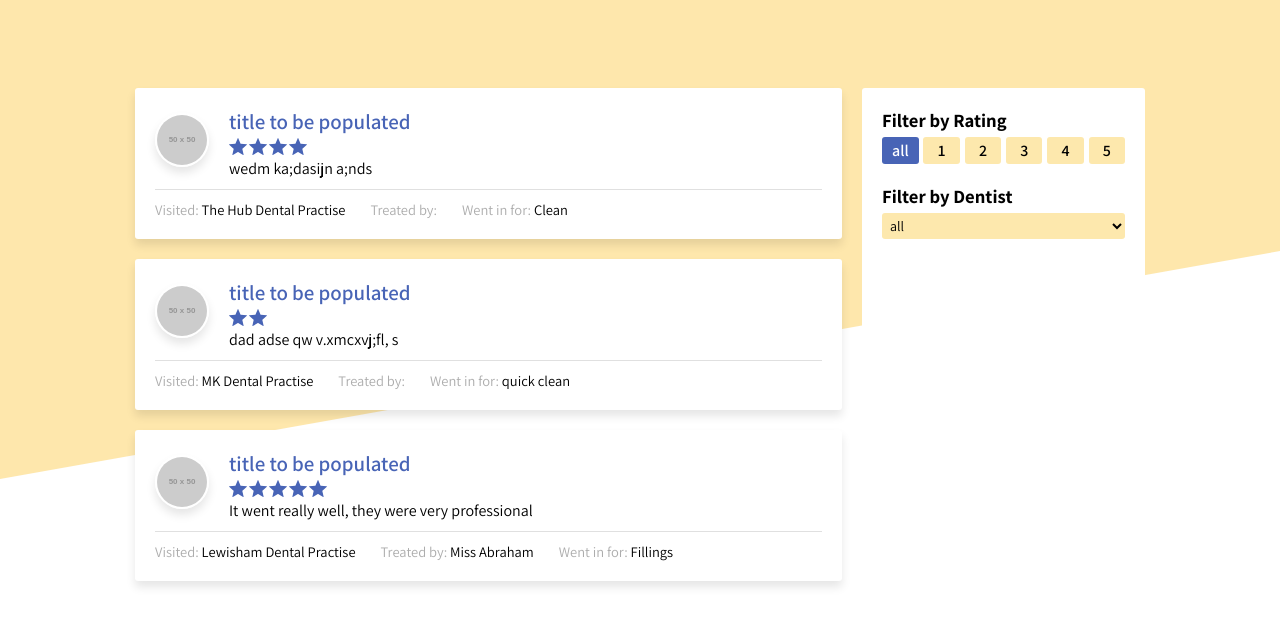
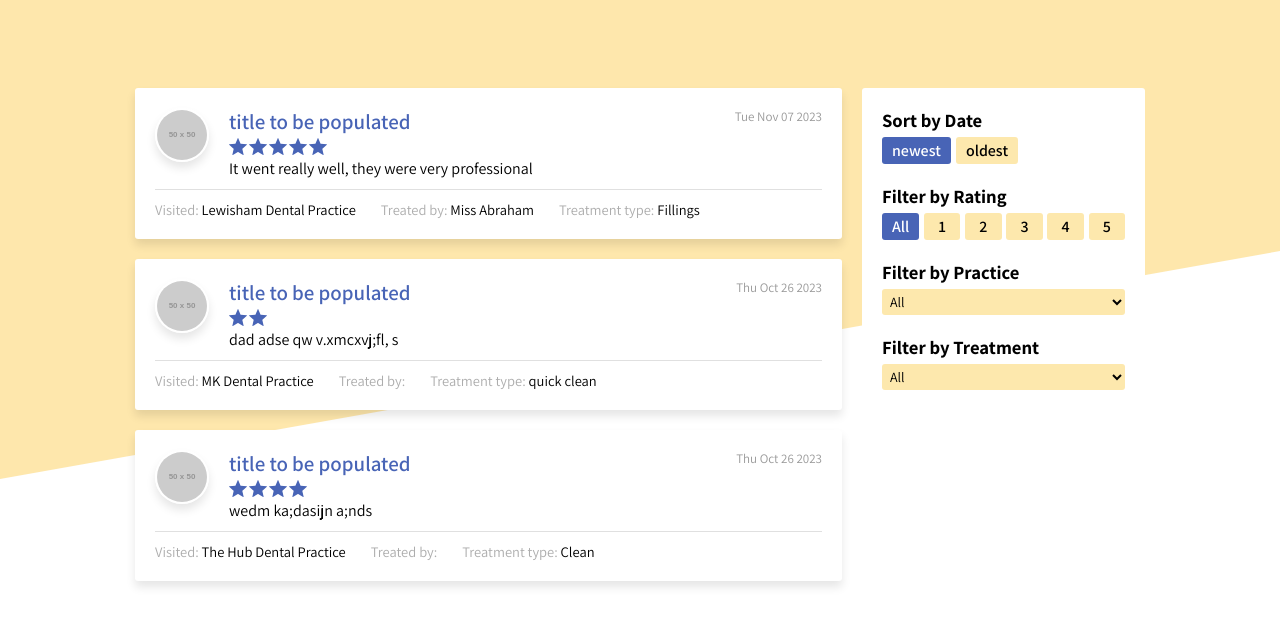
Before and after one commit to Chima42/golden-smiles, a Gatsby site: page / in a window 1280 px wide. Shown: the part 271-896 px from the top of the page. Built offline with nearby package versions, Linux system fonts and the light colour scheme; Gatsby itself is replaced by a stand-in of ours; placeholder pictures from the web are drawn by us.

Commit message:
Code clean up and completed filters/ sorting

```diff
--- a/src/content/reviews_data.json
+++ b/src/content/reviews_data.json
@@ -7,7 +7,7 @@
     "What operation/ procedure did you go in for?": "Clean",
     "What was the name of the consultant you saw?": "",
     "Thanks {{field:01HDP998W1KYKZGTJKP8PJXMNB}}, what's your email?": "chimaaa@gmail.com",
-    "Which dentist did you visit?": "The Hub Dental Practise",
+    "Which dentist did you visit?": "The Hub Dental Practice",
     "Submitted At": "26/10/2023 15:36:21",
     "Token": "ggdbonhmvf93a4cbggdbiapbyyblryab"
   },
@@ -19,7 +19,7 @@
     "What operation/ procedure did you go in for?": "quick clean",
     "What was the name of the consultant you saw?": "",
     "Thanks {{field:01HDP998W1KYKZGTJKP8PJXMNB}}, what's your email?": "chimaaa@gmail.com",
-    "Which dentist did you visit?": "MK Dental Practise",
+    "Which dentist did you visit?": "MK Dental Practice",
     "Submitted At": "26/10/2023 15:35:04",
     "Token": "0162rqqmzfo8q0162rkbgwxqn5m0br0j"
   },
@@ -31,7 +31,7 @@
     "What operation/ procedure did you go in for?": "Fillings",
     "What was the name of the consultant you saw?": "Miss Abraham",
     "Thanks {{field:01HDP998W1KYKZGTJKP8PJXMNB}}, what's your email?": "daniel@ddad.com",
-    "Which dentist did you visit?": "Lewisham Dental Practise",
+    "Which dentist did you visit?": "Lewisham Dental Practice",
     "Submitted At": "07/11/2023 11:13:09",
     "Token": "ru3b0g4uzv49jb0t54ru3b0ktz7upwn1"
   }
--- a/src/pages/index.tsx
+++ b/src/pages/index.tsx
@@ -7,12 +7,12 @@ import Star from "../images/star.svg"
 interface IReview {
   name: string;
   yourVisit: string;
-  rating: number;
-  procedure: string;
+  rating: string;
+  treatment: string;
   title: string;
   consultant: string;
   isVisible: boolean;
-  dentistName: string;
+  practice: string;
   date: string;
 }
 
@@ -22,11 +22,11 @@ const IndexPage: React.FC<PageProps> = () => {
       return {
         name: data["Hello, what's your name?"],
         yourVisit: data["How was your visit to the dentist you went to?"],
-        rating: data["What rating would you give it out of 5?"],
-        procedure: data["What operation/ procedure did you go in for?"],
+        rating: `${data["What rating would you give it out of 5?"]}`,
+        treatment: data["What operation/ procedure did you go in for?"],
         title: data["Give your review a title"],
         consultant: data["What was the name of the consultant you saw?"],
-        dentistName: data["Which dentist did you visit?"],
+        practice: data["Which dentist did you visit?"],
         date: data["Submitted At"],
         isVisible: true
       }
@@ -35,62 +35,108 @@ const IndexPage: React.FC<PageProps> = () => {
 
   const [sidebarOpen, setSidebarOpen] = useState(false);
   const [ratingsFilter, setRatingsFilter] = useState([{
-    filter: "all",
+    rating: "All",
     selected: true
   },
   {
-    filter: "1",
+    rating: "1",
     selected: false
   },
   {
-    filter: "2",
+    rating: "2",
     selected: false
   },
   {
-    filter: "3",
+    rating: "3",
     selected: false
   },
   {
-    filter: "4",
+    rating: "4",
     selected: false
   },
   {
-    filter: "5",
+    rating: "5",
     selected: false
   }])
-  const [dentistFilter] = useState([{
-    name: "all",
+  const [practiceFilter, setPracticeFilter] = useState([{
+    practice: "All",
     selected: true
   }, ...formatJSON().map(x => ({
-    name: x.dentistName,
+    practice: x.practice,
     selected: false
   }))])
+  const [treatmentFilter, setTreatmentFilter] = useState([{
+    treatment: "All",
+    selected: true
+  }, ...formatJSON().map(x => ({
+    treatment: x.treatment,
+    selected: false
+  }))])
+  const [sortOptions, setSortOptions] = useState([{
+    type: "newest",
+    selected: true
+  }, {
+    type: "oldest",
+    selected: false
+  }])
 
   const [reviewList, setReviewList] = useState<IReview[]>(formatJSON());
 
+  const activeFilters = () => {
+    const filter = {
+      ...ratingsFilter.find(x => x.selected),
+      ...practiceFilter.find(x => x.selected),
+      ...treatmentFilter.find(x => x.selected)
+    }
+    delete filter["selected"];
+    if (filter["practice"] === "All") {
+      delete filter["practice"];
+    }
+    if (filter["rating"] === "All") {
+      delete filter["rating"];
+    }
+    if (filter["treatment"] === "All") {
+      delete filter["treatment"];
+    }
+    return filter;
+  }
+
+  const filteredList = () => {
+    return reviewList
+      .filter((item: any) => {
+        return Object.entries(activeFilters()).every(([k, v]) => item[k] === v)
+      }).sort(() => {
+        const activeSort = sortOptions.find(o => o.selected)?.type;
+        return activeSort === "newest" ? -1 : 1
+      })
+  }
+
+  const sortByDate = (type: string) => {
+    setSortOptions(sortOptions.map(x => {
+      x.selected = x.type === type;
+      return x;
+    }))
+  }
+
   const filterByRating = (rating: string) => {
     setRatingsFilter(ratingsFilter.map(x => {
-      x.selected = x.filter === rating;
+      x.selected = x.rating === rating;
       return x;
     }))
-    setReviewList(reviewList.map(x => {
-      if (rating === "all") {
-        x.isVisible = true;
-        return x;
   }
-      x.isVisible = `${x.rating}` === rating;
+
+  const filterByTreatment = (event: any) => {
+    const treatment = event.target.value;
+    setTreatmentFilter(treatmentFilter.map(x => {
+      x.selected = x.treatment === treatment;
       return x;
     }))
   }
 
   const filterByDentist = (event: any) => {
     const dentist = event.target.value;
-    setReviewList(reviewList.map(x => {
-      if (dentist === "all") {
-        x.isVisible = true;
-        return x;
-      }
-      x.isVisible = x.dentistName === dentist;
+    setPracticeFilter(practiceFilter.map(x => {
+      x.selected = x.practice === dentist;
       return x;
     }))
   }
@@ -98,6 +144,11 @@ const IndexPage: React.FC<PageProps> = () => {
   const handleFilterClick = () => {
     let copy = !sidebarOpen;
     setSidebarOpen(copy)
+  }
+
+  const formatDate = (date: string) => {
+    const [month, day, year] = date.split(" ")[0].split("/");
+    return new Date(`${day}/${month}/${year}`)
   }
 
   return (
@@ -114,30 +165,33 @@ const IndexPage: React.FC<PageProps> = () => {
         <StyledHeading> Reviews </StyledHeading>
         <FilterButton onClick={handleFilterClick}>Filter</FilterButton>
         <ReviewsWrapper>
-          {reviewList.map((x) => (
+          {filteredList().map((x) => (
             <Review className={x.isVisible ? "" : "hide"}>
               <ReviewHeader>
+                <HeaderLeft>
                   <StyledImage src="https://placehold.co/50x50" alt="" />
                   <ReviewBody>
                     <StyledReviewTitle>{x.title}</StyledReviewTitle>
                     <StarWrapper>
-                    {[...Array(x.rating).keys()].map((_) => (
+                      {[...Array(Number(x.rating)).keys()].map((_) => (
                         <Star />
                       ))}
                     </StarWrapper>
                     <ReviewDescription>{x.yourVisit}</ReviewDescription>
                   </ReviewBody>
+                </HeaderLeft>
+                <ReviewDate>{formatDate(x.date).toDateString()}</ReviewDate>
               </ReviewHeader>
               <StyledHR />
               <MetaWrapper>
                 <ReviewMeta>
-                  Visited: <span>{x.dentistName}</span>{" "}
+                  Visited: <span>{x.practice}</span>
                 </ReviewMeta>
                 <ReviewMeta>
-                  Treated by: <span>{x.consultant}</span>{" "}
+                  Treated by: <span>{x.consultant}</span>
                 </ReviewMeta>
                 <ReviewMeta>
-                  Went in for: <span>{x.procedure}</span>{" "}
+                  Treatment type: <span>{x.treatment}</span>
                 </ReviewMeta>
               </MetaWrapper>
             </Review>
@@ -145,26 +199,48 @@ const IndexPage: React.FC<PageProps> = () => {
         </ReviewsWrapper>
         <Sidebar className={sidebarOpen ? "open" : ""}>
           <SidebarSection>
+            <h3>Sort by Date</h3>
+            <SortOptionsWrapper>
+              {sortOptions.map((x) => (
+                <FilterOption
+                  key={x.type}
+                  className={x.selected ? "active" : ""}
+                  onClick={() => sortByDate(x.type)}
+                >
+                  {x.type}
+                </FilterOption>
+              ))}
+            </SortOptionsWrapper>
+          </SidebarSection>
+          <SidebarSection>
             <h3>Filter by Rating</h3>
             <RatingsFilterWrapper>
               {ratingsFilter.map((x) => (
                 <FilterOption
-                  key={x.filter}
-                  className={x.selected ? "ratingActive" : ""}
-                  onClick={() => filterByRating(x.filter)}
+                  key={x.rating}
+                  className={x.selected ? "active" : ""}
+                  onClick={() => filterByRating(x.rating)}
                 >
-                  {x.filter}
+                  {x.rating}
                 </FilterOption>
               ))}
             </RatingsFilterWrapper>
           </SidebarSection>
           <SidebarSection>
-            <h3>Filter by Dentist</h3>
-            <DentistDropdown name="dentists" id="dentists" onChange={filterByDentist}>
-              {dentistFilter.map((x, i) => (
-                <option key={i}>{x.name}</option>
+            <h3>Filter by Practice</h3>
+            <Dropdown name="dentists" id="dentists" onChange={filterByDentist}>
+              {practiceFilter.map((x, i) => (
+                <option key={i}>{x.practice}</option>
               ))}
-            </DentistDropdown>
+            </Dropdown>
+          </SidebarSection>
+          <SidebarSection>
+            <h3>Filter by Treatment</h3>
+            <Dropdown name="treatment" id="treatment" onChange={filterByTreatment}>
+              {treatmentFilter.map((x, i) => (
+                <option key={i}>{x.treatment}</option>
+              ))}
+            </Dropdown>
           </SidebarSection>
         </Sidebar>
       </StyledMain>
@@ -204,12 +280,17 @@ const FilterButton = styled.div`
   }
 `
 
+const SortOptionsWrapper = styled.div`
+  display: flex;
+  gap: 5px;
+`
+
 const RatingsFilterWrapper = styled.div`
   display: flex;
   justify-content: space-between;
 `
 
-const DentistDropdown = styled.select`
+const Dropdown = styled.select`
   border: none;
   border-radius: 3px;
   background-color: #fde8ad;
@@ -257,8 +338,17 @@ const StarWrapper = styled.div`
 
 const ReviewHeader = styled.div`
   display: flex;
+  justify-content: space-between;
+  `
+
+const HeaderLeft = styled.div`
   gap: 20px;
-  align-items: center;
+  display: inherit;
+`
+
+const ReviewDate = styled.span`
+  font-size: 13px;
+  opacity: 0.4;
 `
 
 const ReviewBody = styled.div`
@@ -288,7 +378,7 @@ const Sidebar = styled.aside`
   width: 70%;
   transform: translateX(100vw);
   height: 100vh;
-  .ratingActive {
+  .active {
     background-color: var(--purple);
     color: #fff;
   }
```
Lines whose indentation alone changed are shown as unchanged.
